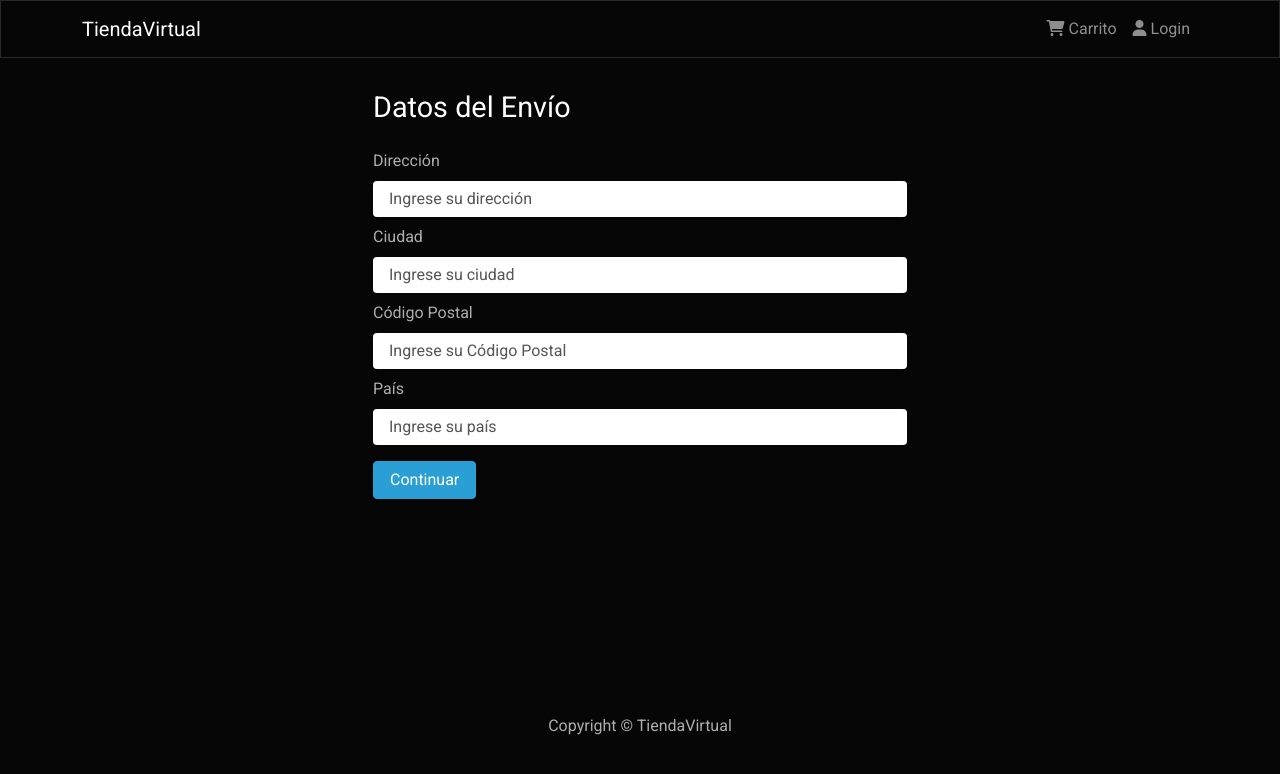
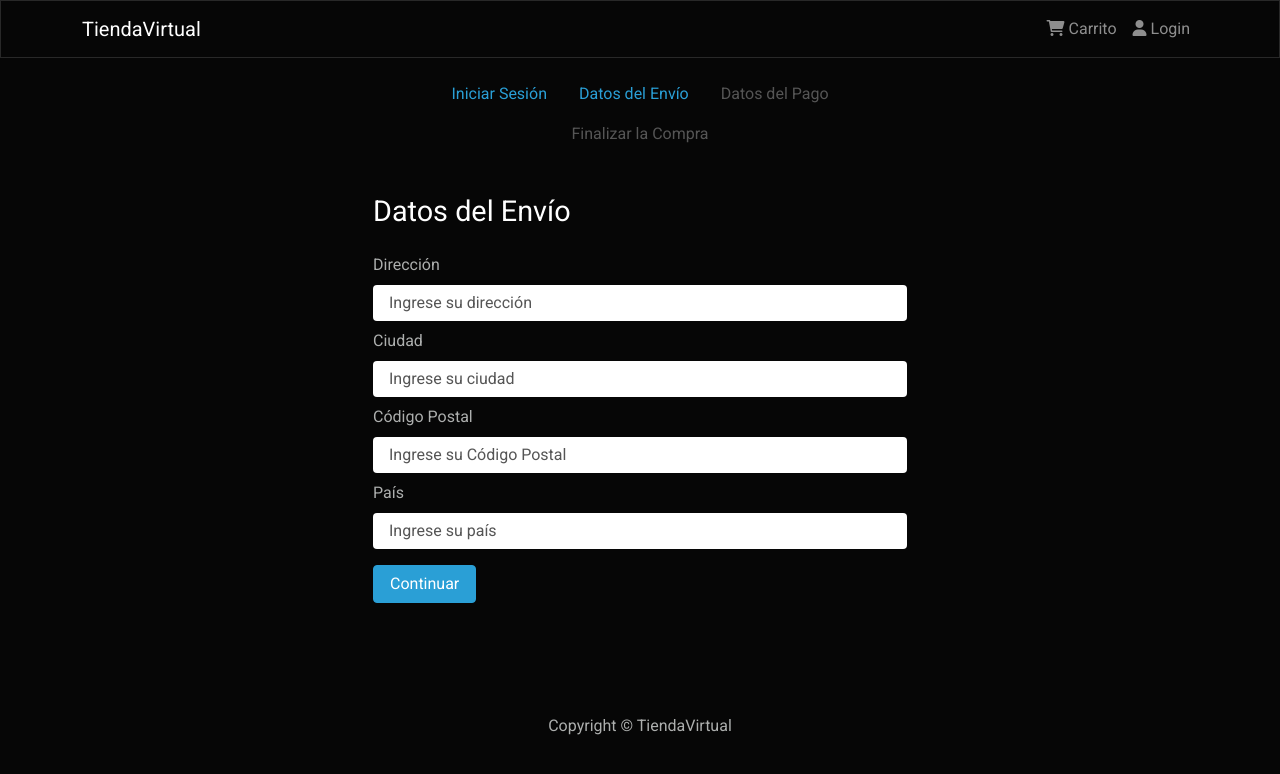
Before and after one commit to pmpeloc/mern-ecommerce, a React (Create React App) app in the folder frontend/: page /shipping in a window 1280 px wide. Shown: the top 774 px of the page. Built offline with nearby package versions, Linux system fonts and the light colour scheme; no server answers.

Commit message:
Checkout Steps component added

```diff
--- /dev/null
+++ b/frontend/src/components/CheckoutSteps.js
@@ -0,0 +1,49 @@
+import React from 'react';
+import { Nav } from 'react-bootstrap';
+import { LinkContainer } from 'react-router-bootstrap';
+
+const CheckoutSteps = ({ ...steps }) => {
+  const { step1, step2, step3, step4 } = steps;
+  return (
+    <Nav className='justify-content-center mb-4'>
+      <Nav.Item>
+        {step1 ? (
+          <LinkContainer to='/login'>
+            <Nav.Link>Iniciar Sesión</Nav.Link>
+          </LinkContainer>
+        ) : (
+          <Nav.Link disabled>Iniciar Sesión</Nav.Link>
+        )}
+      </Nav.Item>
+      <Nav.Item>
+        {step2 ? (
+          <LinkContainer to='/shipping'>
+            <Nav.Link>Datos del Envío</Nav.Link>
+          </LinkContainer>
+        ) : (
+          <Nav.Link disabled>Datos del Envío</Nav.Link>
+        )}
+      </Nav.Item>
+      <Nav.Item>
+        {step3 ? (
+          <LinkContainer to='/payment'>
+            <Nav.Link>Datos del Pago</Nav.Link>
+          </LinkContainer>
+        ) : (
+          <Nav.Link disabled>Datos del Pago</Nav.Link>
+        )}
+      </Nav.Item>
+      <Nav.Item>
+        {step4 ? (
+          <LinkContainer to='/placeorder'>
+            <Nav.Link>Finalizar la Compra</Nav.Link>
+          </LinkContainer>
+        ) : (
+          <Nav.Link disabled>Finalizar la Compra</Nav.Link>
+        )}
+      </Nav.Item>
+    </Nav>
+  );
+};
+
+export default CheckoutSteps;
--- a/frontend/src/pages/ShippingPage.js
+++ b/frontend/src/pages/ShippingPage.js
@@ -4,6 +4,7 @@
 import { useDispatch, useSelector } from 'react-redux';
 import FormContainer from '../components/FormContainer';
 import { saveShippingAddress } from '../redux/actions/cartActions';
+import CheckoutSteps from '../components/CheckoutSteps';
 
 const ShippingPage = () => {
   const dispatch = useDispatch();
@@ -29,6 +30,7 @@
 
   return (
     <FormContainer>
+      <CheckoutSteps step1 step2 />
       <h1>Datos del Envío</h1>
       <Form onSubmit={submitHandler}>
         <FormGroup controlId='address' className='mb-2'>
```
